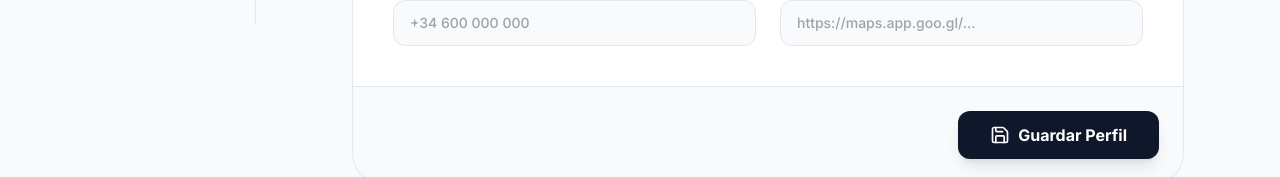
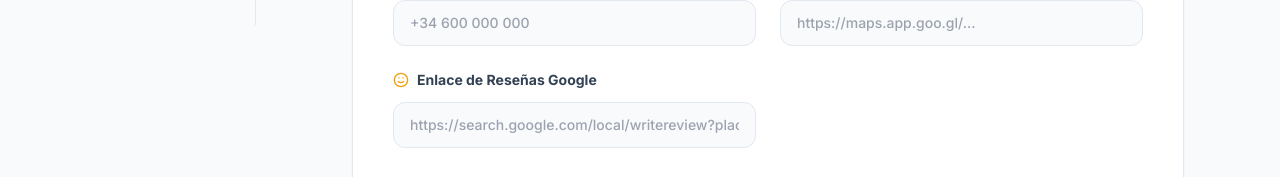
Before and after one commit to DevWizard-es/atend-ia, a Next.js app: page /settings in a window 1280 px wide. Shown: the part 775-952 px from the top of the page. Built offline with nearby package versions, Linux system fonts and the light colour scheme; no server answers.

Commit message:
Fix: Make Google Review link configurable in settings and dynamic in Bio-link

```diff
--- a/src/app/api/agent/settings/route.ts
+++ b/src/app/api/agent/settings/route.ts
@@ -14,6 +14,7 @@ export async function GET() {
   // Safe migration for columns (if not exist)
   try { await db.exec(`ALTER TABLE organizations ADD COLUMN whatsapp_phone TEXT DEFAULT ''`); } catch (_) {}
   try { await db.exec(`ALTER TABLE organizations ADD COLUMN google_maps_url TEXT DEFAULT ''`); } catch (_) {}
+  try { await db.exec(`ALTER TABLE organizations ADD COLUMN google_review_url TEXT DEFAULT ''`); } catch (_) {}
   try { await db.exec(`ALTER TABLE organizations ADD COLUMN agent_tone TEXT DEFAULT 'Pro'`); } catch (_) {}
   try { await db.exec(`ALTER TABLE organizations ADD COLUMN agent_instructions TEXT DEFAULT ''`); } catch (_) {}
   try { await db.exec(`ALTER TABLE organizations ADD COLUMN promo_emoji TEXT DEFAULT '🎁'`); } catch (_) {}
@@ -24,7 +25,7 @@ export async function GET() {
 
   try {
     const settings = await db.get(
-      "SELECT name, slug, whatsapp_phone, google_maps_url, agent_tone, agent_instructions, promo_emoji, promo_title, promo_description, profile_emoji, profile_color FROM organizations WHERE id = ?",
+      "SELECT name, slug, whatsapp_phone, google_maps_url, google_review_url, agent_tone, agent_instructions, promo_emoji, promo_title, promo_description, profile_emoji, profile_color FROM organizations WHERE id = ?",
       [ORG_ID]
     );
     return NextResponse.json(settings || {});
@@ -43,7 +44,7 @@ export async function POST(request: Request) {
   const ORG_ID = session.orgId;
   const body = await request.json();
 
-  const { name, slug, whatsapp_phone, google_maps_url, agent_tone, agent_instructions, promo_emoji, promo_title, promo_description, profile_emoji, profile_color } = body;
+  const { name, slug, whatsapp_phone, google_maps_url, google_review_url, agent_tone, agent_instructions, promo_emoji, promo_title, promo_description, profile_emoji, profile_color } = body;
 
   try {
     await db.run(
@@ -52,6 +53,7 @@ export async function POST(request: Request) {
            slug = COALESCE(?, slug),
            whatsapp_phone = COALESCE(?, whatsapp_phone),
            google_maps_url = COALESCE(?, google_maps_url),
+           google_review_url = COALESCE(?, google_review_url),
            agent_tone = COALESCE(?, agent_tone),
            agent_instructions = COALESCE(?, agent_instructions),
            promo_emoji = COALESCE(?, promo_emoji),
@@ -61,7 +63,7 @@ export async function POST(request: Request) {
            profile_color = COALESCE(?, profile_color)
        WHERE id = ?`,
       [
-        name || null, slug || null, whatsapp_phone || null, google_maps_url || null,
+        name || null, slug || null, whatsapp_phone || null, google_maps_url || null, google_review_url || null,
         agent_tone || null, agent_instructions || null,
         promo_emoji || null, promo_title || null, promo_description || null,
         profile_emoji || null, profile_color || null,
--- a/src/app/api/public/business/[slug]/route.ts
+++ b/src/app/api/public/business/[slug]/route.ts
@@ -28,6 +28,7 @@ export async function GET(
     slug: business.slug,
     whatsapp_phone: business.whatsapp_phone,
     google_maps_url: business.google_maps_url,
+    google_review_url: business.google_review_url || "",
     agent_tone: business.agent_tone || "Pro",
     profile_emoji: business.profile_emoji || "",
     promo_emoji: business.promo_emoji || "🎁",
--- a/src/app/b/[slug]/page.tsx
+++ b/src/app/b/[slug]/page.tsx
@@ -40,7 +40,11 @@ export default function PublicLanding({ params }: { params: { slug: string } })
         "_blank"
       );
     } else if (type === "review") {
-      window.open("https://search.google.com/local/writereview?placeid=demo_id", "_blank");
+      if (business.google_review_url) {
+        window.open(business.google_review_url, "_blank");
+      } else {
+        window.open(`https://www.google.com/maps/search/?api=1&query=${encodeURIComponent(business.name + " reseñas")}`, "_blank");
+      }
     } else if (type === "location") {
       if (business.google_maps_url) {
         window.open(business.google_maps_url, "_blank");
--- a/src/app/settings/page.tsx
+++ b/src/app/settings/page.tsx
@@ -20,6 +20,7 @@ export default function SettingsPage() {
     slug: "",
     whatsapp_phone: "",
     google_maps_url: "",
+    google_review_url: "",
     profile_emoji: "",
   });
 
@@ -33,6 +34,7 @@ export default function SettingsPage() {
           slug: data.slug || "",
           whatsapp_phone: data.whatsapp_phone || "",
           google_maps_url: data.google_maps_url || "",
+          google_review_url: data.google_review_url || "",
           profile_emoji: data.profile_emoji || "",
         });
       } catch (e) {}
@@ -229,6 +231,19 @@ export default function SettingsPage() {
                         className="w-full px-4 py-3 bg-slate-50 border border-slate-200 rounded-xl text-sm font-medium focus:bg-white focus:border-blue-500 focus:ring-4 focus:ring-blue-500/10 outline-none transition-all"
                       />
                     </div>
+
+                    <div className="space-y-3">
+                      <label className="block text-sm font-bold text-slate-700 flex items-center gap-2">
+                        <Smile className="w-4 h-4 text-amber-500" /> Enlace de Reseñas Google
+                      </label>
+                      <input
+                        type="url"
+                        value={form.google_review_url}
+                        onChange={(e) => setForm({ ...form, google_review_url: e.target.value })}
+                        placeholder="https://search.google.com/local/writereview?placeid=..."
+                        className="w-full px-4 py-3 bg-slate-50 border border-slate-200 rounded-xl text-sm font-medium focus:bg-white focus:border-amber-500 focus:ring-4 focus:ring-amber-500/10 outline-none transition-all"
+                      />
+                    </div>
                   </div>
                 </section>
               </>
--- a/src/lib/db.ts
+++ b/src/lib/db.ts
@@ -47,6 +47,7 @@ export async function getDb() {
       slug TEXT UNIQUE NOT NULL,
       whatsapp_phone TEXT DEFAULT '',
       google_maps_url TEXT DEFAULT '',
+      google_review_url TEXT DEFAULT '',
       agent_tone TEXT DEFAULT 'Pro',
       agent_instructions TEXT DEFAULT '',
       created_at DATETIME DEFAULT CURRENT_TIMESTAMP
```
